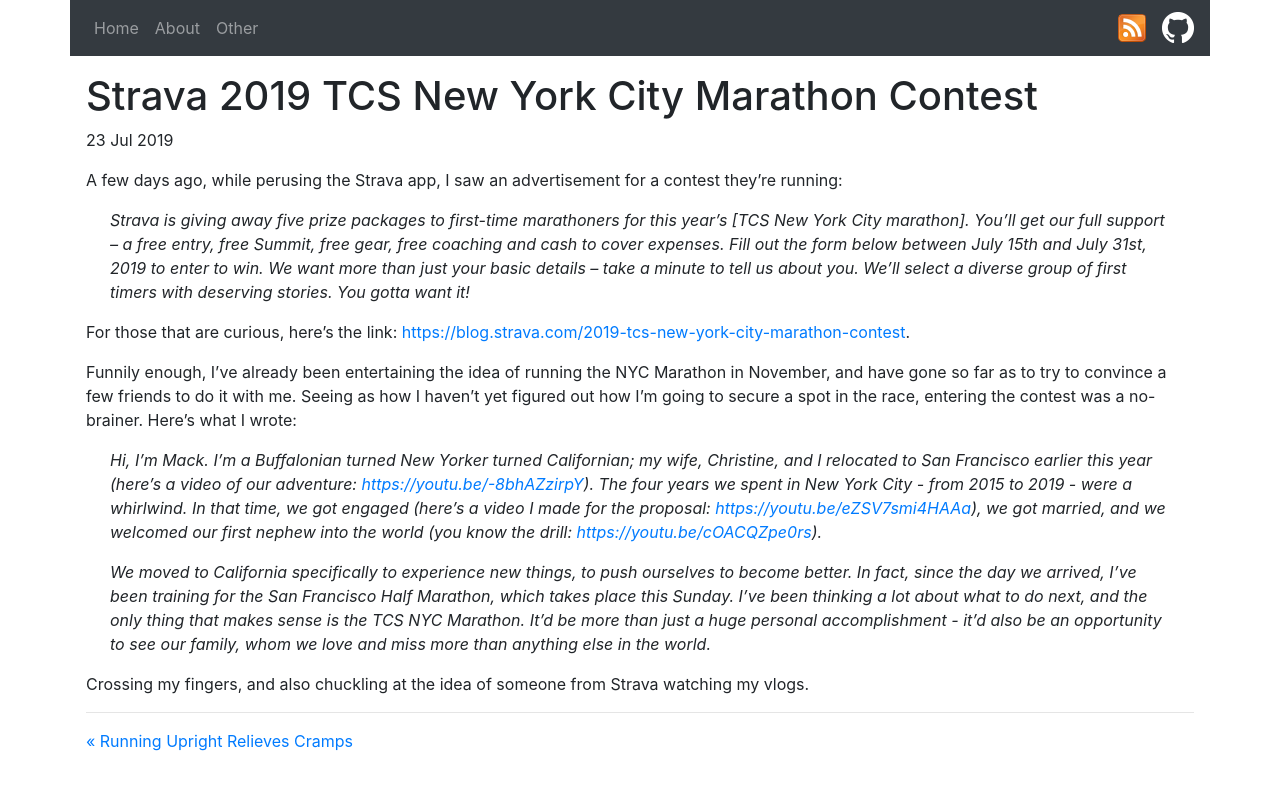
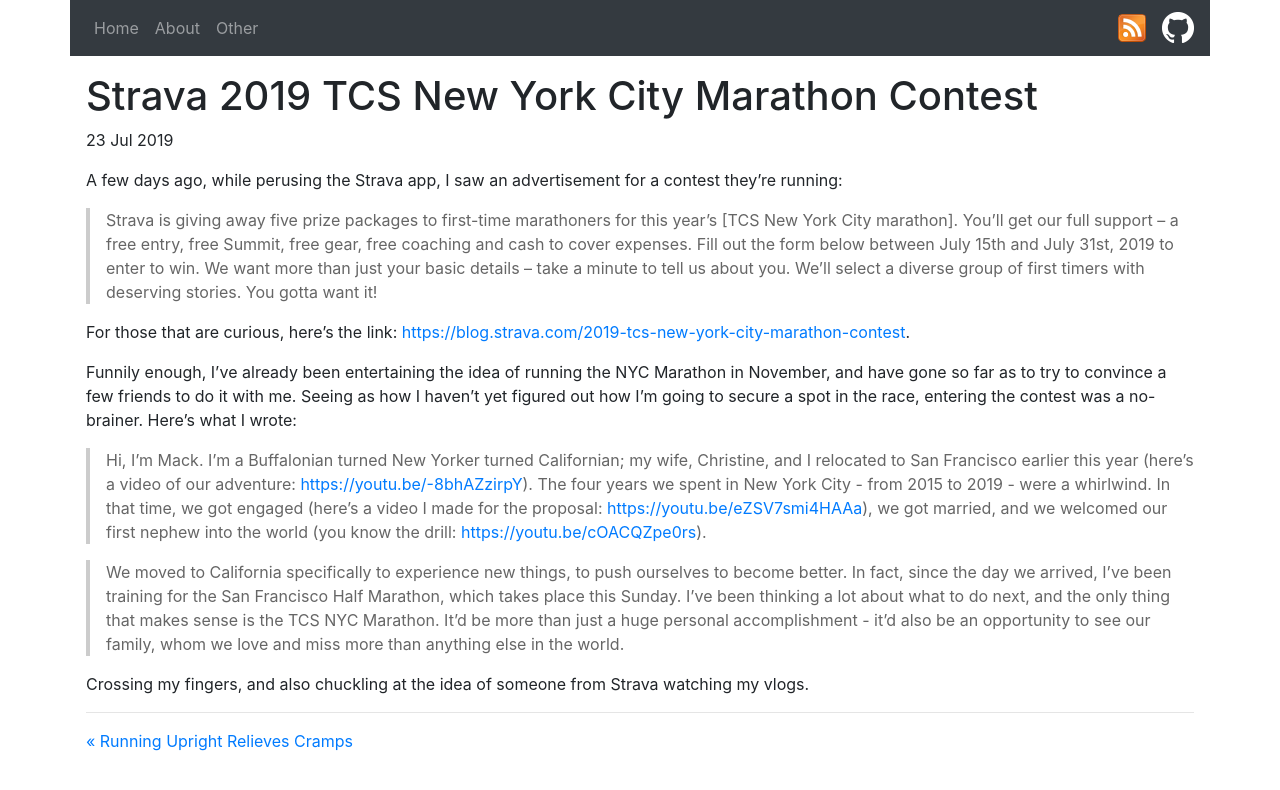
Before and after one commit to mackorone/mackorone.github.io, a Jekyll site: the page built from _posts/2019-07-23-strava-2019-tcs-new-york-city-marathon-contest.md, in a window 1280 px wide. Shown: the top 790 px of the page. Built offline with Jekyll 4.4.1, drawn with Linux system fonts in a browser that asks for light colours.

Commit message:
Improve block quote styling

```diff
--- a/_sass/custom.scss
+++ b/_sass/custom.scss
@@ -3,16 +3,17 @@
 }
 
 blockquote p {
-  font-style: italic;
-  margin-left: 1.5em;
-  margin-right: 1.5em;
+  border-left: 0.25em solid #ccc;
+  color: #666;
+  padding-left: 1.0em;
 }
 
 .famous-quote-p {
+  border-left: none;
+  color: #222;
   font-size: 0.8em !important;
   font-style: italic;
-  margin-left: 0.0em;
-  margin-right: 0.0em;
+  padding-left: 0.0em;
 }
 
 .famous-quote-footer {
```
